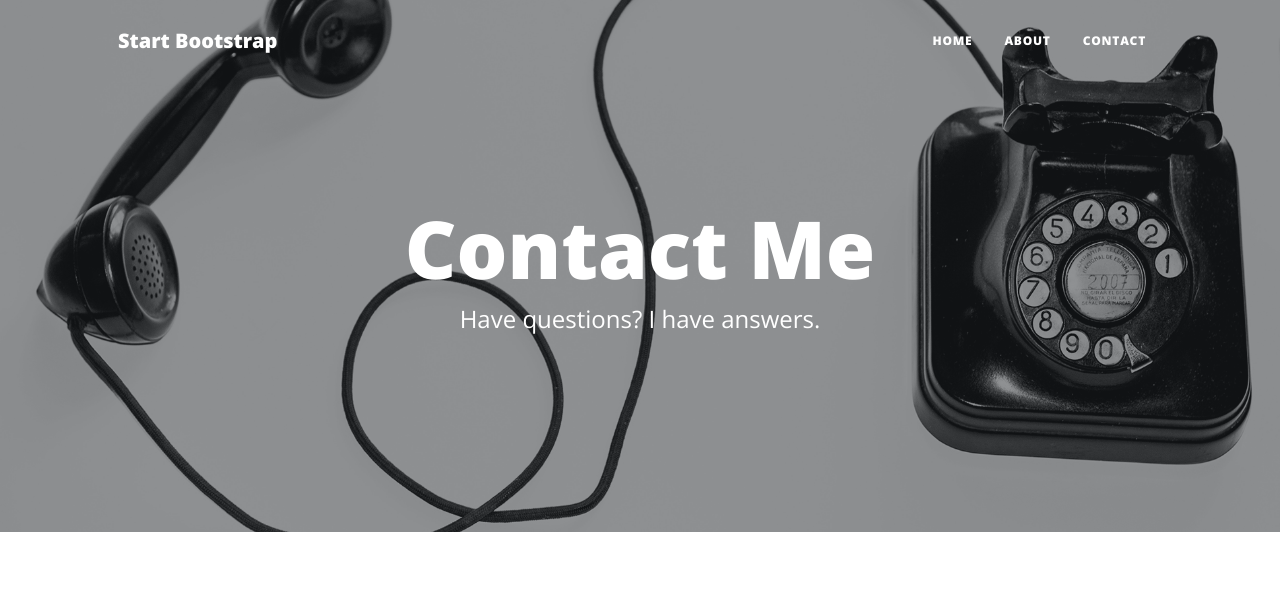
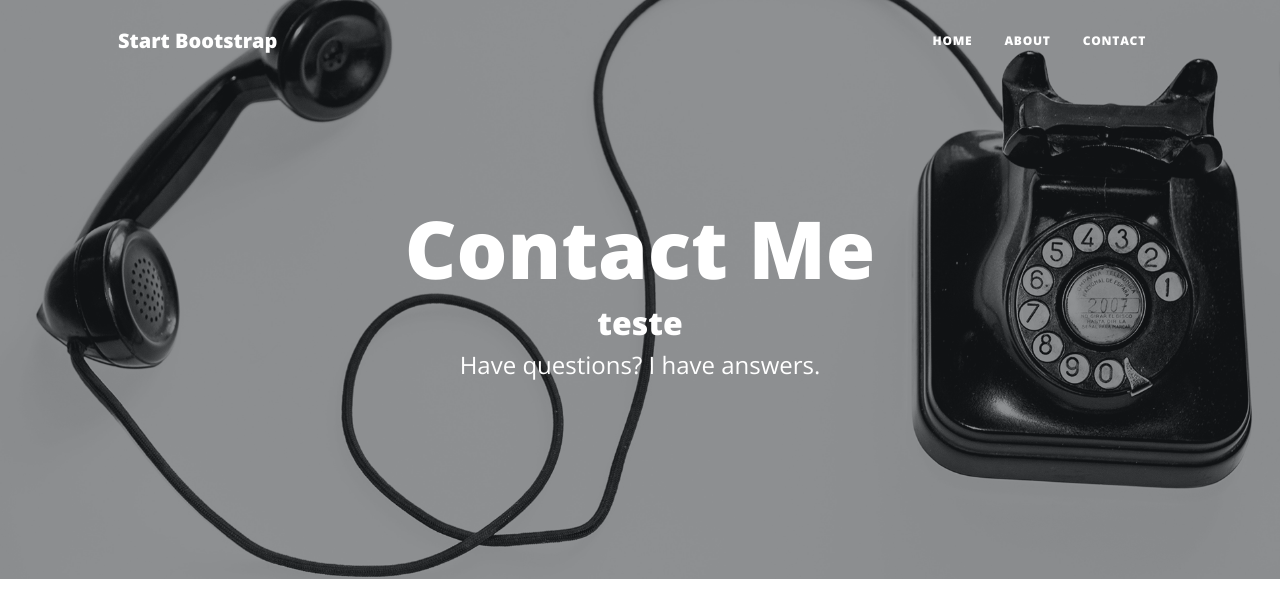
Before and after one commit to tharsis-soares/udemy-python, a Flask app: page /contact in a window 1280 px wide. Shown: the top 615 px of the page. Run offline with Flask 3, Linux system fonts and the light colour scheme; some libraries are stand-ins or nearby versions.

Commit message:
'teste_git_merge'

```diff
--- a/templates/contact.html
+++ b/templates/contact.html
@@ -10,6 +10,8 @@
                              <h1>Successfully sent your message</h1>
                              {%  else %}
                              <h1>Contact Me</h1>
+                              <h2>teste</h2>
+
                              {% endif %}
                             <span class="subheading">Have questions? I have answers.</span>
                         </div>
```
